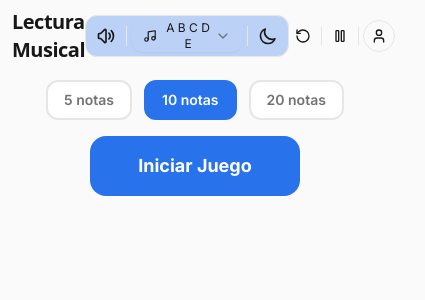
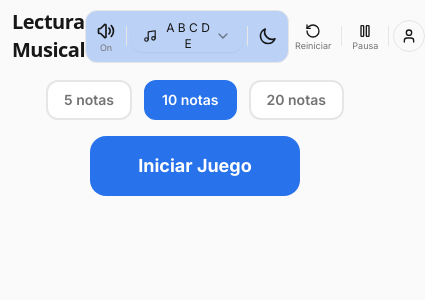
Before and after one commit to vruizdiaz10/piano, a React (Vite) app: page / in a window 390 px wide. Shown: the top 300 px of the page, 425 px wide, since content can reach past the window. Built offline with nearby package versions, Linux system fonts and the light colour scheme; no server answers; a web font is replaced by a local one.

Commit message:
feat: piano key labels, haptic feedback, header labels
- Add note name labels (C, D, E) on white piano keys
- Add navigator.vibrate(100) on wrong answer for mobile
- Add text labels (On/Off, Reiniciar, Pausa) under header icon buttons

```diff
--- a/src/App.tsx
+++ b/src/App.tsx
@@ -168,6 +168,7 @@ function AppContent() {
         }
       } else {
         if (!state.isMuted) playWrong()
+        navigator.vibrate?.(100)
         setStaffFlash('wrong')
       }
       setTimeout(() => setStaffFlash(null), 600)
@@ -288,7 +289,7 @@ function AppContent() {
           <div className="flex items-center gap-1 rounded-xl bg-accent/30 border border-border p-1">
               <button
                 onClick={() => setMuted(!state.isMuted)}
-                className="p-1.5 rounded-lg hover:bg-accent transition-all cursor-pointer"
+                className="flex flex-col items-center p-1.5 rounded-lg hover:bg-accent transition-all cursor-pointer"
                 aria-label={state.isMuted ? 'Activar sonido' : 'Silenciar sonido'}
               >
                 {!state.isMuted ? (
@@ -301,6 +302,7 @@ function AppContent() {
                     <path strokeLinecap="round" strokeLinejoin="round" d="M17 14l2-2m0 0l2-2m-2 2l-2-2m2 2l2 2" />
                   </svg>
                 )}
+                <span className="text-[9px] leading-none mt-0.5 text-muted-foreground">{state.isMuted ? 'Off' : 'On'}</span>
               </button>
               <div className="w-px h-5 bg-border" />
               <Select value={state.notation} onValueChange={(v: 'american' | 'latino') => setNotation(v)}>
@@ -319,20 +321,22 @@ function AppContent() {
             <div className="flex items-center gap-1">
               <button
                 onClick={() => restartGame()}
-                className="p-1.5 rounded-lg hover:bg-accent transition-all cursor-pointer"
+                className="flex flex-col items-center p-1.5 rounded-lg hover:bg-accent transition-all cursor-pointer"
                 aria-label="Reiniciar"
                 title="Reiniciar (R)"
               >
                 <RotateCcw className="w-4 h-4" />
+                <span className="text-[9px] leading-none mt-0.5 text-muted-foreground">Reiniciar</span>
               </button>
               <div className="w-px h-5 bg-border" />
               <button
                 onClick={() => setIsPaused(p => !p)}
-                className="p-1.5 rounded-lg hover:bg-accent transition-all cursor-pointer"
+                className="flex flex-col items-center p-1.5 rounded-lg hover:bg-accent transition-all cursor-pointer"
                 aria-label={isPaused ? 'Reanudar' : 'Pausar'}
                 title={isPaused ? 'Reanudar (P)' : 'Pausar (P)'}
               >
                 {isPaused ? <Play className="w-4 h-4" /> : <Pause className="w-4 h-4" />}
+                <span className="text-[9px] leading-none mt-0.5 text-muted-foreground">{isPaused ? 'Play' : 'Pausa'}</span>
               </button>
               <div className="w-px h-5 bg-border" />
               <UserMenu syncState={syncState} onDeleteAccount={handleDeleteAccount} />
--- a/src/components/PianoKeyboard.tsx
+++ b/src/components/PianoKeyboard.tsx
@@ -171,7 +171,9 @@ export default function PianoKeyboard({ onPlayNote, highlightKey, correctKey, wr
               aria-label={`Nota ${name}${octave}`}
               onMouseDown={() => onPlayNote({ name: name as Note['name'], octave, midi })}
               onKeyDown={(e) => { if (e.key === 'Enter' || e.key === ' ') { e.preventDefault(); onPlayNote({ name: name as Note['name'], octave, midi }) } }}
-            />
+            >
+              <span className="text-[10px] leading-none pointer-events-none">{name}</span>
+            </button>
           )
         })}
         {blackKeyData.map(k => {
```
